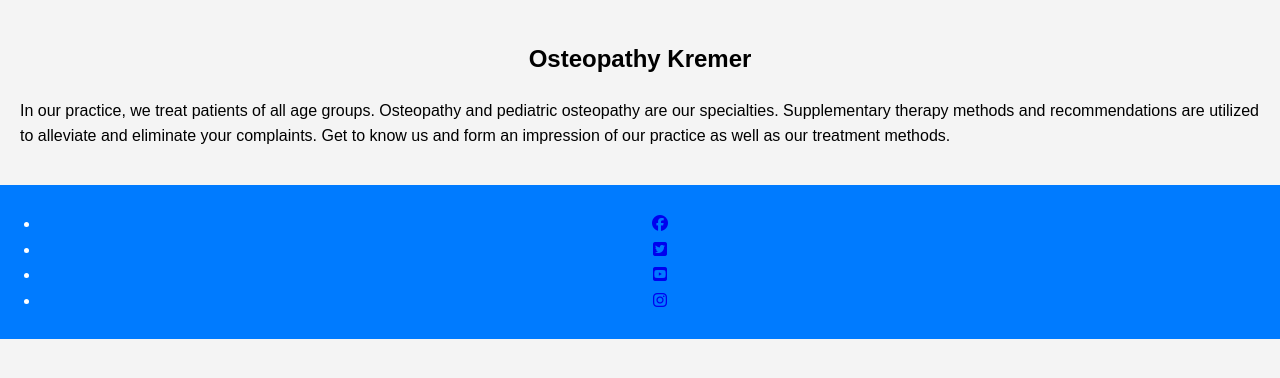
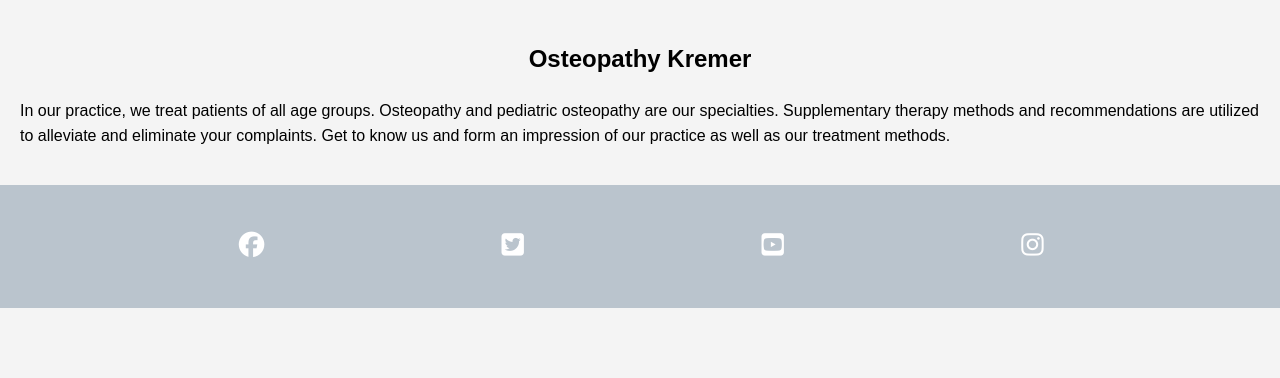
Before and after one commit to clekremer/ppfourresub, a Django app: page / in a window 1280 px wide. Shown: the part 46-424 px from the top of the page. Run offline with Django 4.2, Linux system fonts and the light colour scheme; some libraries are stand-ins or nearby versions.

Commit message:
Add styles to footer

```diff
--- a/static/css/styles.css
+++ b/static/css/styles.css
@@ -223,3 +223,23 @@ footer p {
     text-decoration: none;
     cursor: pointer;
 }
+
+/* Footer */
+
+footer {
+    background-color: #bac4cd;
+}
+
+#social-networks {
+    text-align: center;
+    padding: 20px 0;
+    display: flex;
+    justify-content: space-evenly;
+    list-style-type: none;
+}
+
+#social-networks i {
+    font-size: 160%;
+    padding: 5%;
+    color: #ffffff;
+}
```
